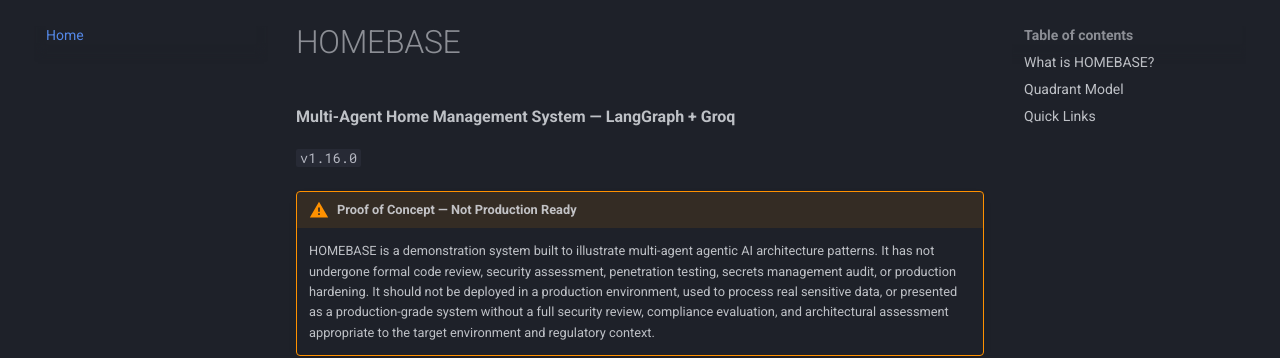
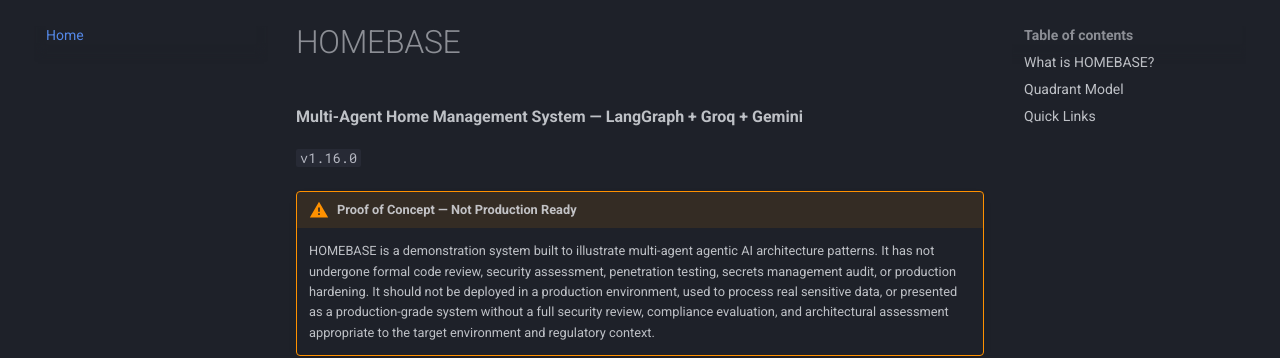
Before and after one commit to ianmeinert/homebase, an MkDocs documentation site: the page built from docs/index.md, in a window 1280 px wide and 900 px high. Shown: the part 124-482 px from the top of the window. Built offline with MkDocs 1.6.1 and Material for MkDocs 9.7.7, drawn with Linux system fonts in a browser that asks for light colours; comment, search, counter and statistics services are not loaded.

Commit message:
chore: upgrade to Node.js 24 actions (checkout@v5, setup-python@v6), restore root docs, subtitle update, setup dep cleanup (v1.16.1)

```diff
--- a/docs/index.md
+++ b/docs/index.md
@@ -1,6 +1,6 @@
 # HOMEBASE
 
-**Multi-Agent Home Management System — LangGraph + Groq**
+**Multi-Agent Home Management System — LangGraph + Groq + Gemini**
 
 `v1.16.0`
 
--- a/mkdocs.yml
+++ b/mkdocs.yml
@@ -1,6 +1,6 @@
 site_name: HOMEBASE
 
-site_description: Multi-Agent Home Management System — LangGraph + Groq
+site_description: Multi-Agent Home Management System — LangGraph + Groq + Gemini
 site_url: https://ianmeinert.github.io/homebase/
 repo_url: https://github.com/ianmeinert/homebase
 repo_name: ianmeinert/homebase
```
Also changed, not shown: BACKLOG.md (+1 -0 lines), README.md (+1 -1 lines), 1 other file.
